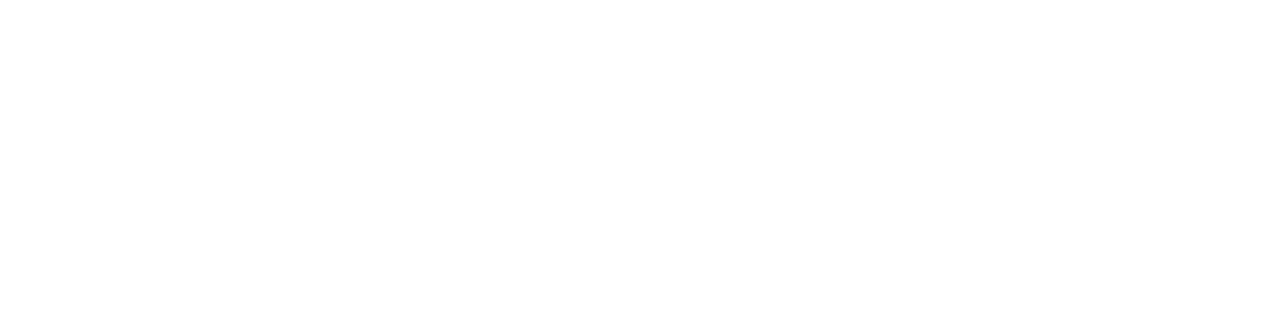
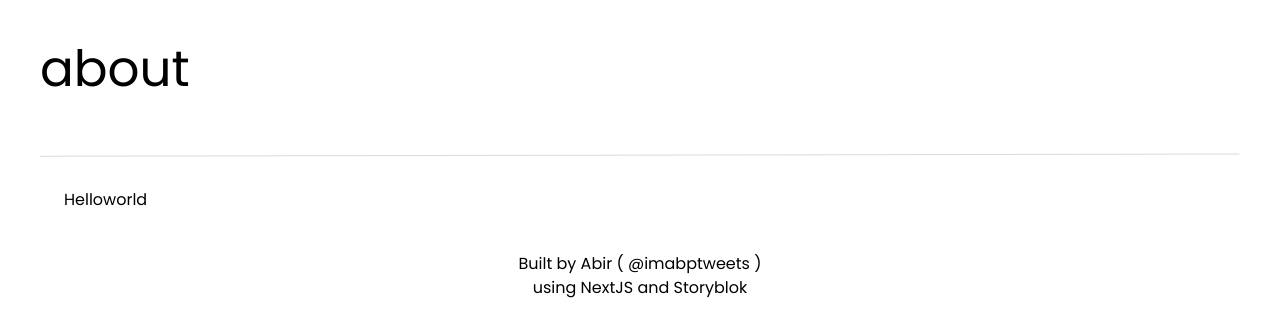
Before and after one commit to imabp/abirpal.dev, a Next.js app: page /about in a window 1280 px wide. Shown: the top 336 px of the page. Built offline with nearby package versions, Linux system fonts and the light colour scheme.

Commit message:
Add Layout

```diff
--- a/pages/about.tsx
+++ b/pages/about.tsx
@@ -1,4 +1,10 @@
+import Layout from "../src/components/Layout";
+
 const About = () => {
-  return <></>;
+  return <>
+  <Layout title="about" slug="" >
+      Helloworld
+  </Layout>
+  </>;
 };
 export default About;
--- a/pages/snippets/index.tsx
+++ b/pages/snippets/index.tsx
@@ -1,4 +1,8 @@
+import Layout from "../../src/components/Layout";
+
 const SnippetHome = () => {
-  return <>Index</>;
+  return <Layout title="snippets/">
+      Index
+    </Layout>;
 };
 export default SnippetHome;
--- a/src/components/Layout.tsx
+++ b/src/components/Layout.tsx
@@ -1,11 +1,14 @@
 import Navbar from "./Navbar";
 import Footer from "./Footer";
 import Head from "next/head";
+import Image from "next/image";
 interface LayoutProps {
   children: React.ReactNode;
+  title?:string;
+  slug?:string;
 }
 
-const Layout = ({ children }: LayoutProps) => {
+const Layout = ({ children,title,slug }: LayoutProps) => {
   return (
     <div className="w-screen h-screen">
       <Head>
@@ -13,8 +16,35 @@
         <link rel="icon" href="/favicon.ico" />
         <meta name="viewport" content="initial-scale=1.0, width=device-width" />
       </Head>
-      <Navbar />
-      <main className="pl-4  md:pl-10 h-4/6 w-full border-2 border-rose-500">
+      <>
+        <div id="header"
+          className="
+          mt-8 mb-5
+          iphones:ml-5 iphonex:ml-10
+          iphones:mr-5 iphonex:mr-10
+          ipad:ml-15 ipadpro:ml-15 desktop:ml-15
+          ipad:mr-15 ipadpro:mr-15 desktop:mr-15
+
+      "
+        >
+          <p className="iphones:text-fs44  iphonex:text-fs50
+           ipadpro:text-fs50 ipad:text-fs50
+           desktop:text-fs50">
+             {title?title:<p className="invisible">invisible_title</p>}
+          </p>
+
+          <p className="iphones:text-fs18 iphonex:text-fs30
+           ipadpro:text-fs24 ipad:text-fs24
+           desktop:text-fs24">
+             {slug?slug:<p className="invisible">invisible_slug</p>}
+          </p>
+          <Image src="/system/vectors/line.svg" layout="responsive" width="96vw" height="2px"/>
+        </div>
+      </>
+      <main className="
+      iphones:ml-8 iphonex:ml-10
+      ipad:ml-16 ipadpro:ml-16 desktop:ml-16
+      ">
         {children}
       </main>
       <Footer />
```
Also changed, not shown: public/system/vectors/line.svg (added).
